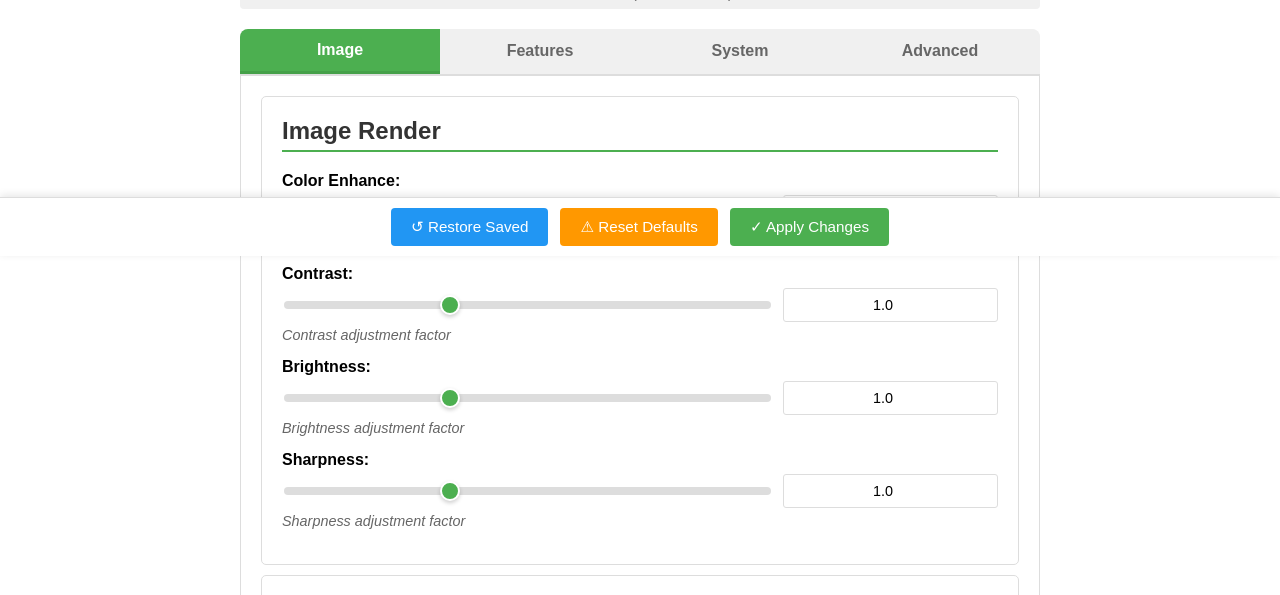
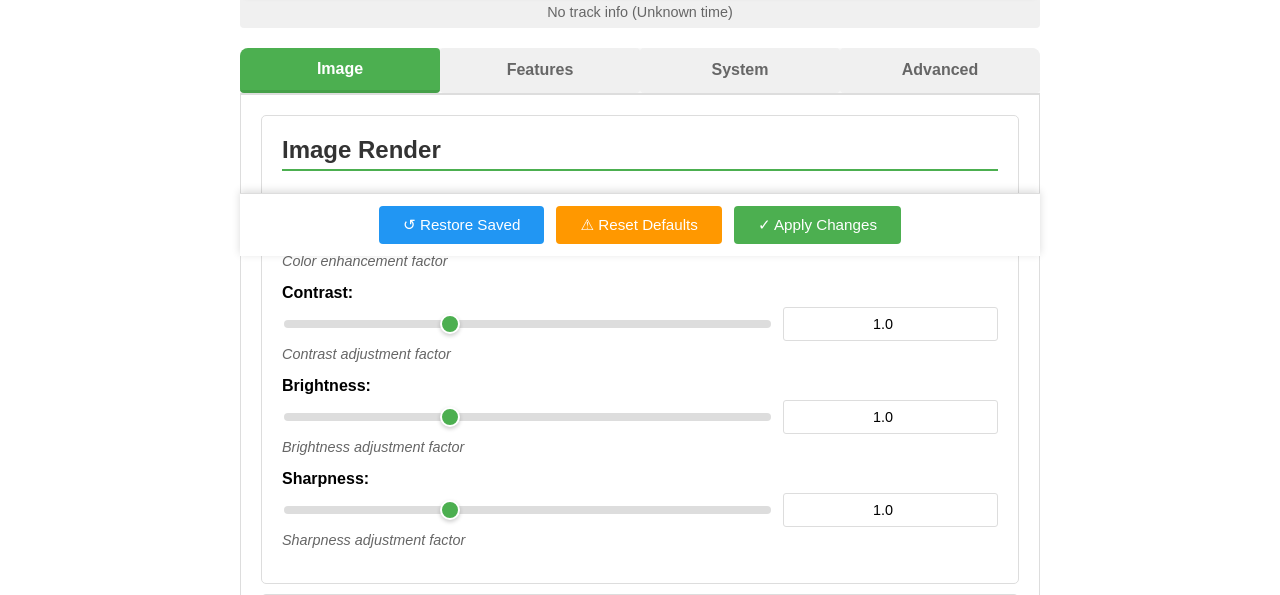
Before and after one commit to richardtkemp/roon-album-art-display, a Flask app: page / in a window 1280 px wide. Shown: the part 544-1139 px from the top of the page. Run offline with Flask 3, Linux system fonts and the light colour scheme; data that the repository does not hold is empty; some libraries are stand-ins or nearby versions.

Commit message:
Fix health_script not showing in web UI, improve floating footer
- Remove manual get_health_script() getter that returned None for empty
  values — auto-generated getter returns "" which renders correctly in
  the web UI form
- Fix floating footer: center within 800px max-width to match page,
  restore base button styles removed in previous commit

Co-Authored-By: Claude Sonnet 4.6 <noreply@anthropic.com>

```diff
--- a/roon_display/config/config_manager.py
+++ b/roon_display/config/config_manager.py
@@ -850,16 +850,6 @@ class ConfigManager:
 
         return {"enabled": True, "anniversaries": anniversaries}
 
-    def get_health_script(self) -> Optional[str]:
-        """Get health script configuration."""
-        if "MONITORING" not in self._config:
-            return None
-
-        script_path = self._config.get(
-            "MONITORING", "health_script", fallback=""
-        ).strip()
-        return script_path if script_path else None
-
     def get_health_recheck_interval(self) -> int:
         """Get health recheck interval in seconds."""
         if "MONITORING" not in self._config:
--- a/roon_display/web/static/css/styles.css
+++ b/roon_display/web/static/css/styles.css
@@ -55,17 +55,33 @@ input[type="checkbox"] { margin-right: 8px; }
 
 .textarea-large { height: 120px; }
 
-/* Floating button footer */
+/* Button base */
+button {
+    background-color: #4CAF50;
+    color: white;
+    padding: 10px 20px;
+    border: none;
+    border-radius: 4px;
+    cursor: pointer;
+    font-size: 0.95em;
+}
+
+button:hover { background-color: #45a049; }
+
+/* Floating button footer — sticks to bottom of viewport */
 .button-group-floating {
     position: fixed;
     bottom: 0;
-    left: 0;
-    right: 0;
+    left: 50%;
+    transform: translateX(-50%);
+    width: 100%;
+    max-width: 800px;
     background: #fff;
     border-top: 1px solid #ddd;
-    box-shadow: 0 -2px 8px rgba(0,0,0,0.1);
-    padding: 10px 20px;
+    box-shadow: 0 -2px 8px rgba(0,0,0,0.15);
+    padding: 12px 20px;
     z-index: 100;
+    box-sizing: border-box;
 }
 
 .button-group {
@@ -76,10 +92,9 @@ input[type="checkbox"] { margin-right: 8px; }
     flex-wrap: wrap;
 }
 
-/* Unified action button style */
-.action-btn {
+.button-group .action-btn {
     color: white;
-    padding: 10px 20px;
+    padding: 10px 24px;
     border: none;
     border-radius: 4px;
     cursor: pointer;
```
Also changed, not shown: tests/test_config_manager.py (+2 -2 lines).
